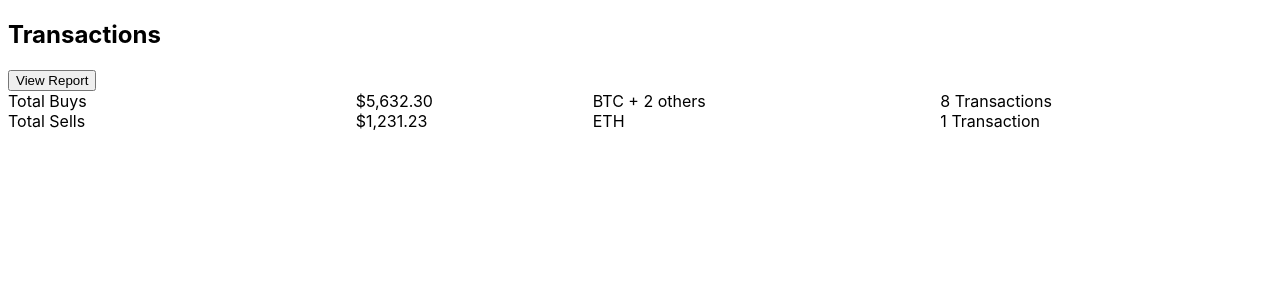
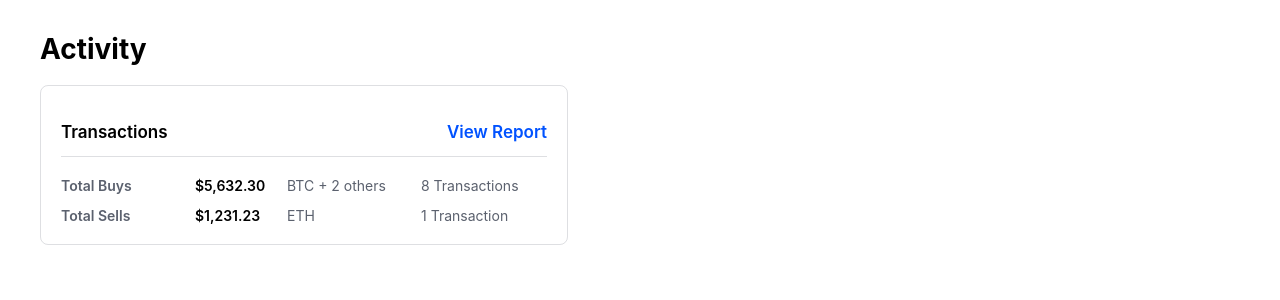
Before and after one commit to andrewmundycb/coding-challenge, a React (Create React App) app in the folder activity-stats/: page / in a window 1280 px wide. Shown: the top 300 px of the page. Built offline with nearby package versions, Linux system fonts and the light colour scheme.

Commit message:
Building out structure, intial data for the Activity feed.

```diff
--- a/activity-stats/src/App.scss
+++ b/activity-stats/src/App.scss
@@ -4,14 +4,17 @@ $headline-font-size: 14px;
 $headline-font-weight: 600;
 $body-font-size: 14px;
 $body-font-weight: 400;
-$color-primary: rgba(0,82,255);
-$color-foreground-muted: rgba(91,97,110);
-$color-foreground: rgba(10,11,13);
+$color-primary: rgba(0, 82, 255);
+$color-foreground-muted: rgba(91, 97, 110);
+$color-foreground: rgba(10, 11, 13);
 $padding-spacing-4: 20px;
-$border-color-line:1px solid rgba(var(91,97,110),0.2);
+$border-color-line: 1px solid rgba(91, 97, 110, 0.2);
 $border-radius-rounded: 8px;
 
 .App {
   background: white;
-  font-family: -apple-system,BlinkMacSystemFont,"Segoe UI","Roboto","Helvetica","Arial",sans-serif,"Apple Color Emoji","Segoe UI Emoji","Segoe UI Symbol";
+  font-family: -apple-system, BlinkMacSystemFont, "Segoe UI", "Roboto",
+    "Helvetica", "Arial", sans-serif, "Apple Color Emoji", "Segoe UI Emoji",
+    "Segoe UI Symbol";
+  font-size: $body-font-size;
 }
--- a/activity-stats/src/components/ActivityStats/ActivityStats.scss
+++ b/activity-stats/src/components/ActivityStats/ActivityStats.scss
@@ -1,5 +1,99 @@
-.activity__summary__row {
+@import "../../App.scss";
+
+.section-header {
+  margin-bottom: 1.8rem;
+}
+
+.activity {
+  margin-top: 2rem;
+  margin-bottom: 2rem;
+  padding: 0 2rem;
+  box-sizing: border-box;
+  * {
+    box-sizing: border-box;
+  }
+  @media (max-width: 749px) {
+    padding: 1rem;
+  }
+}
+
+.activity__inner {
+  border: $border-color-line;
+  border-radius: $border-radius-rounded;
+  padding: $padding-spacing-4;
+  max-width: 33rem;
+  width: 100%;
+}
+
+.activity__header {
+  display: flex;
+  justify-content: space-between;
+  align-items: baseline;
+  border-bottom: $border-color-line;
+  @media (min-width: 750px) {
+    margin-bottom: $padding-spacing-4;
+  }
+  h2,
+  button {
+    background-color: transparent;
+    border: none;
+    outline: none;
+    font-size: $title3-font-size;
+    font-family: inherit;
+    font-weight: $headline-font-weight;
+  }
+
+  button {
+    color: $color-primary;
+    cursor: pointer;
+    padding: 1rem 0 0;
+    border-bottom: 1px solid transparent;
+    transition: all 0.2s ease;
+  }
+  button:hover {
+    border-bottom-color: $color-primary;
+  }
+}
+
+.activity__rows {
+  @media (min-width: 750px) {
+    display: grid;
+    grid-gap: 0.8rem;
+  }
+}
+
+.activity__row {
+  grid-gap: 0.5rem;
   display: grid;
-  grid-template-columns: 3fr 2fr 3fr 3fr;
-  grid-gap: 1rem;
+  @media (min-width: 750px) {
+    align-items: baseline;
+    grid-template-columns: 3fr 2fr 3fr 3fr;
+  }
+  @media (max-width: 749px) {
+    grid-gap: 1rem;
+
+    padding-bottom: $padding-spacing-4;
+    padding-top: $padding-spacing-4;
+  }
+  &:not(:last-child) {
+    @media (max-width: 749px) {
+      border-bottom: $border-color-line;
+    }
+  }
 }
+
+.activity__row__label {
+  font-weight: $headline-font-weight;
+  font-size: $headline-font-size;
+  color: $color-foreground-muted;
+  margin: 0;
+}
+
+.activity__row__total {
+  font-weight: $headline-font-weight;
+}
+
+.activity__row__transactions,
+.activity__row__crypto {
+  color: $color-foreground-muted;
+}
--- a/activity-stats/src/components/ActivityStats/ActivityStats.tsx
+++ b/activity-stats/src/components/ActivityStats/ActivityStats.tsx
@@ -24,17 +24,19 @@ const ActivityRow = ({ rowData }: { rowData: CombinedData }) => {
   const { type, count, fiat_currency, amount_fiat, crypto_currencies } =
     rowData;
   return (
-    <div className="activity__summary__row" role="listitem">
-      <div>Total {type}s</div>
-      <div>{formatCurrency(amount_fiat, fiat_currency)}</div>
-      <div>
+    <div className="activity__row" role="listitem">
+      <h3 className="activity__row__label">Total {type}s</h3>
+      <div className="activity__row__total">
+        {formatCurrency(amount_fiat, fiat_currency)}
+      </div>
+      <div className="activity__row__crypto">
         {crypto_currencies.size === 1
           ? `${Array.from(crypto_currencies)[0]}`
           : `${Array.from(crypto_currencies)[0]} + ${
               crypto_currencies.size - 1
             } others`}
       </div>
-      <div>
+      <div className="activity__row__transactions">
         {count} Transaction{count > 1 ? "s" : ""}
       </div>
     </div>
@@ -46,10 +48,10 @@ const ActivityStats = () => {
     return combineDataRows(apiData.activity_summary);
   });
 
-  console.log(activityData);
-
   return (
-    <>
+    <div className="activity">
+      <h1>Activity</h1>
+      <div className="activity__inner">
         <div className="activity__header">
           <h2>Transactions</h2>
           <button type="button" aria-label="Opens full report in a modal">
@@ -57,7 +59,7 @@ const ActivityStats = () => {
           </button>
         </div>
         {activityData ? (
-        <div className="activity__summary" role="list">
+          <div className="activity__rows" role="list">
             {Array.from(activityData.entries()).map(([type, info]) => {
               return <ActivityRow key={type} rowData={info} />;
             })}
@@ -65,7 +67,8 @@ const ActivityStats = () => {
         ) : (
           <p>Loading...</p>
         )}
-    </>
+      </div>
+    </div>
   );
 };
 
@@ -109,7 +112,6 @@ const combineDataRows = (data: ActivityData[]): Map<string, CombinedData> => {
     }
   );
 
-  console.log(combinedData);
   return combinedData;
 };
 
```
Lines whose indentation alone changed are shown as unchanged.
